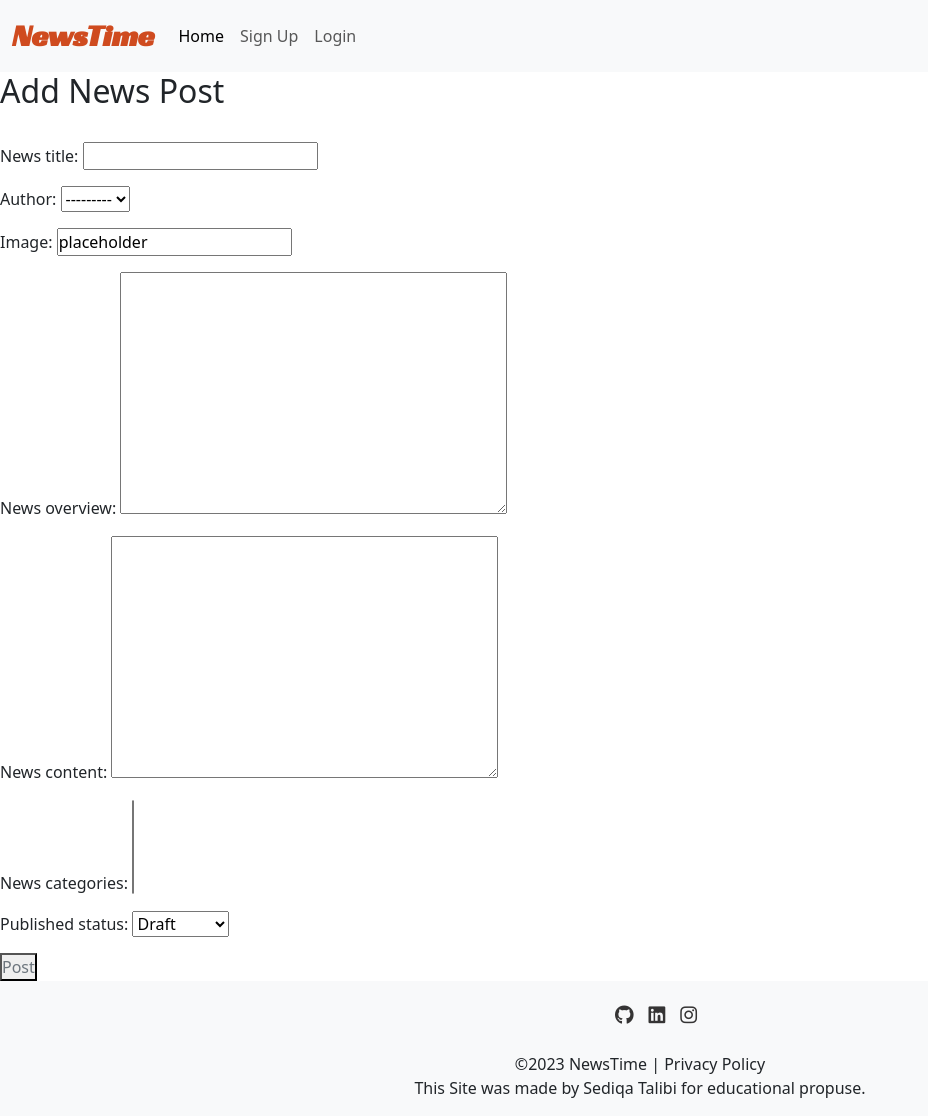
After one commit to sediqa01/News-Aggregator, a Django app: page /add_news/ in a window 1280 px wide. The commit adds this page. Shown: the whole page, without its empty margins (0-928 px from the left). Run offline with Django 3.2, Linux system fonts and the light colour scheme; data that the repository does not hold is empty; parts of the project's set-up code (start-up, migrations or seed data) failed here and were passed over; some libraries are stand-ins or nearby versions.

Commit message:
Create add news view and Create AddNewsPost form class

```diff
--- a/news/forms.py
+++ b/news/forms.py
@@ -1,5 +1,6 @@
 from django import forms
 from news.models import Comment
+from news.models import Article
 
 
 class CommentForm(forms.ModelForm):
@@ -7,9 +8,30 @@ class CommentForm(forms.ModelForm):
         'class': 'md-textarea form-control',
         'placeholder': 'Write a comment ...',
         'rows': '4',
-
     }))
 
     class Meta:
         model = Comment
         fields = ('content',)
+
+
+class AddNewsForm(forms.ModelForm):
+    class Meta:
+        model = Article
+        fields = (
+            'news_title', 'author', 'news_image', 'news_overview',
+            'news_content', 'news_categories', 'published_status')
+
+    widgets = {
+        'news_title': forms.TextInput(attrs={'class': 'form-control'}),
+        'author': forms.Select(attrs={'class': 'form-control'}),
+        'news_overview': forms.Textarea(attrs={
+            'class': 'form-control',
+            'placeholder': 'Write content here ...',
+        }),
+        'news_content': forms.Textarea(attrs={
+            'class': 'form-control',
+            'placeholder': 'Write content here ...',
+        }),
+        'published_status': forms.Select(attrs={'class': 'form-control'}),
+    }
--- a/news/models.py
+++ b/news/models.py
@@ -1,7 +1,9 @@
 from django.db import models
+from django.urls import reverse
 from django.contrib.auth.models import User
 from django.contrib.auth import get_user_model
 from cloudinary.models import CloudinaryField
+from django.template.defaultfilters import slugify
 from datetime import datetime
 
 User = get_user_model()
@@ -51,6 +53,14 @@ class Article(models.Model):
     def number_of_likes(self):
         return self.likes.count()
 
+    def get_absolute_url(self):
+        return reverse('home')
+
+    def save(self, *args, **kwargs):
+        if not self.slug:
+            self.slug = slugify(self.news_title)
+        return super().save(*args, **kwargs)
+
 
 class Comment(models.Model):
     news = models.ForeignKey(Article, on_delete=models.CASCADE,
--- a/news/urls.py
+++ b/news/urls.py
@@ -4,6 +4,7 @@ from django.urls import path
 
 urlpatterns = [
     path("", views.NewsList.as_view(), name="home"),
-    path('<slug:slug>/', views.NewsDetail.as_view(), name='article'),
+    path('add_news/', views.AddNewsPost.as_view(), name='add_news'),
+    path('news/<slug:slug>', views.NewsDetail.as_view(), name='article'),
     path('like/<slug:slug>', views.Like.as_view(), name='news_like'),
 ]
--- a/news/views.py
+++ b/news/views.py
@@ -1,8 +1,10 @@
 from django.shortcuts import render, get_object_or_404, reverse
+from django.urls import reverse_lazy
 from django.views import generic, View
 from django.http import HttpResponseRedirect
 from news.models import Article
-from .forms import CommentForm
+from .forms import CommentForm, AddNewsForm
+from django.views.generic.edit import FormView, CreateView
 
 
 class NewsList(generic.ListView):
@@ -75,3 +77,17 @@ class Like(View):
             news.likes.add(request.user)
 
         return HttpResponseRedirect(reverse('article', args=[slug]))
+
+
+class AddNewsPost(CreateView):
+    model = Article
+    template_name = 'add_news.html'
+    form_class = AddNewsForm
+    success_url = reverse_lazy('home')
+
+# ---- later ----
+    # def form_valid(self, form):
+    #     author = Author.objects.get(user=self.request.user)
+    #     form.instance.author = self.request.user
+    #     form.save()
+    #     return super(form_valid, self).form_valid(form)
--- a/newstime/urls.py
+++ b/newstime/urls.py
@@ -4,6 +4,7 @@ from django.urls import path, include
 urlpatterns = [
     path('admin/', admin.site.urls),
     path('summernote/', include('django_summernote.urls')),
-    path("", include("news.urls"), name="news-urls"),
+    # path("", include("news.urls"), name="news-urls"),
+    path("", include("news.urls")),
     path("accounts/", include("allauth.urls")),
 ]
--- a/static/css/style.css
+++ b/static/css/style.css
@@ -149,6 +149,6 @@
 
 .like-btn {
     border: none;
-    color: #E84610;
+    color: #cf4b1f;
     background: transparent;
 }
--- /dev/null
+++ b/templates/add_news.html
@@ -0,0 +1,15 @@
+{% extends "base.html" %}
+{% block content %}
+{% load static %}
+
+<h2>Add News Post</h2>
+<br>
+<div class="form-group">
+    <form method="POST">
+        {% csrf_token %}
+        {{ form.as_p}}
+
+        <button class="text-secondary">Post</button>
+    </form>
+</div>
+{%endblock%}
--- a/templates/base.html
+++ b/templates/base.html
@@ -40,10 +40,10 @@
           <li class="nav-item">
             <a class="nav-link active" aria-current="page" href="{% url 'home' %}">Home</a>
           </li>
-          <!-- <li class="nav-item">   feature implementation
-            <a class="nav-link" href="#">Add News</a>
-          </li> -->
           {% if user.is_authenticated %}
+          <li class="nav-item">
+            <a class="nav-link" href="{% url 'add_news' %}">Add News</a>
+          </li>
           <li class="nav-item">
             <a class="nav-link" href="{% url 'account_logout' %}">Logout</a>
           </li>
```
Also changed, not shown: templates/article.html (+6 -6 lines).
